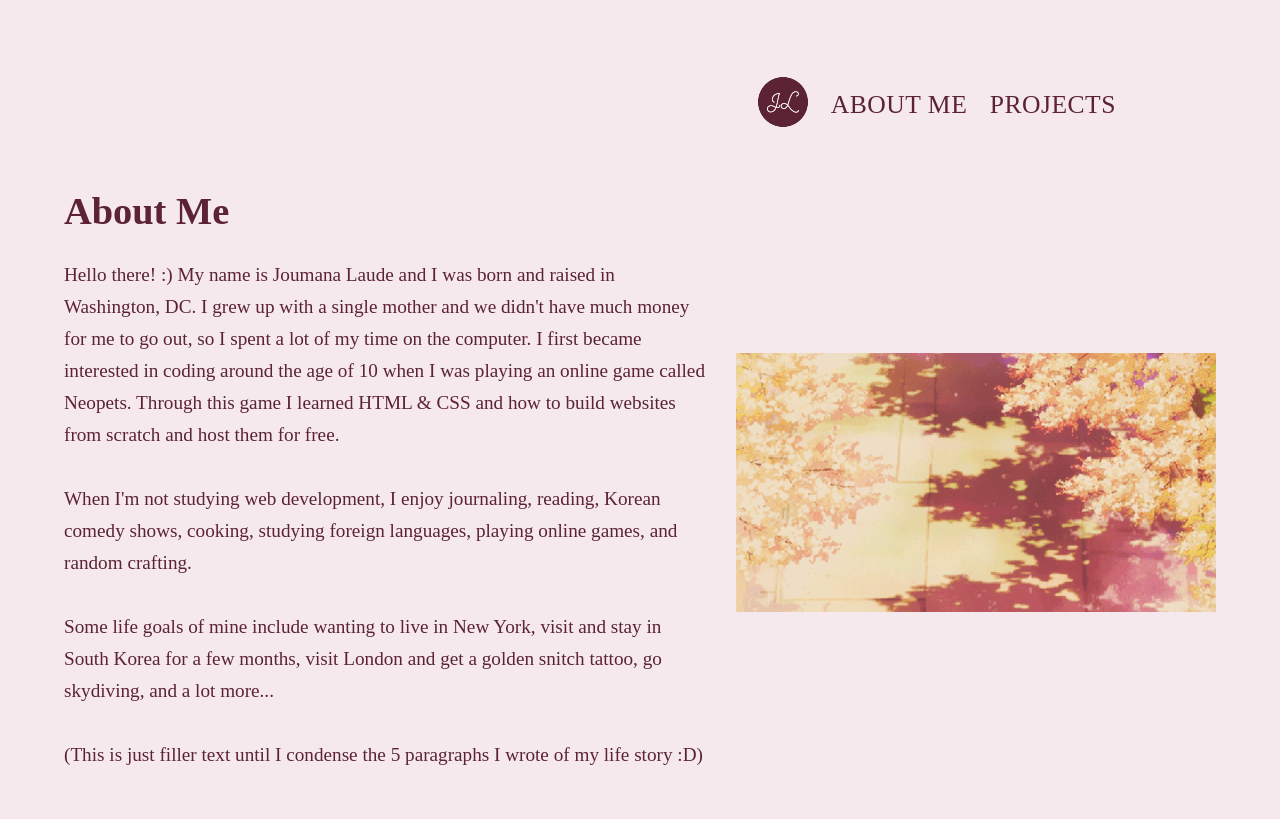
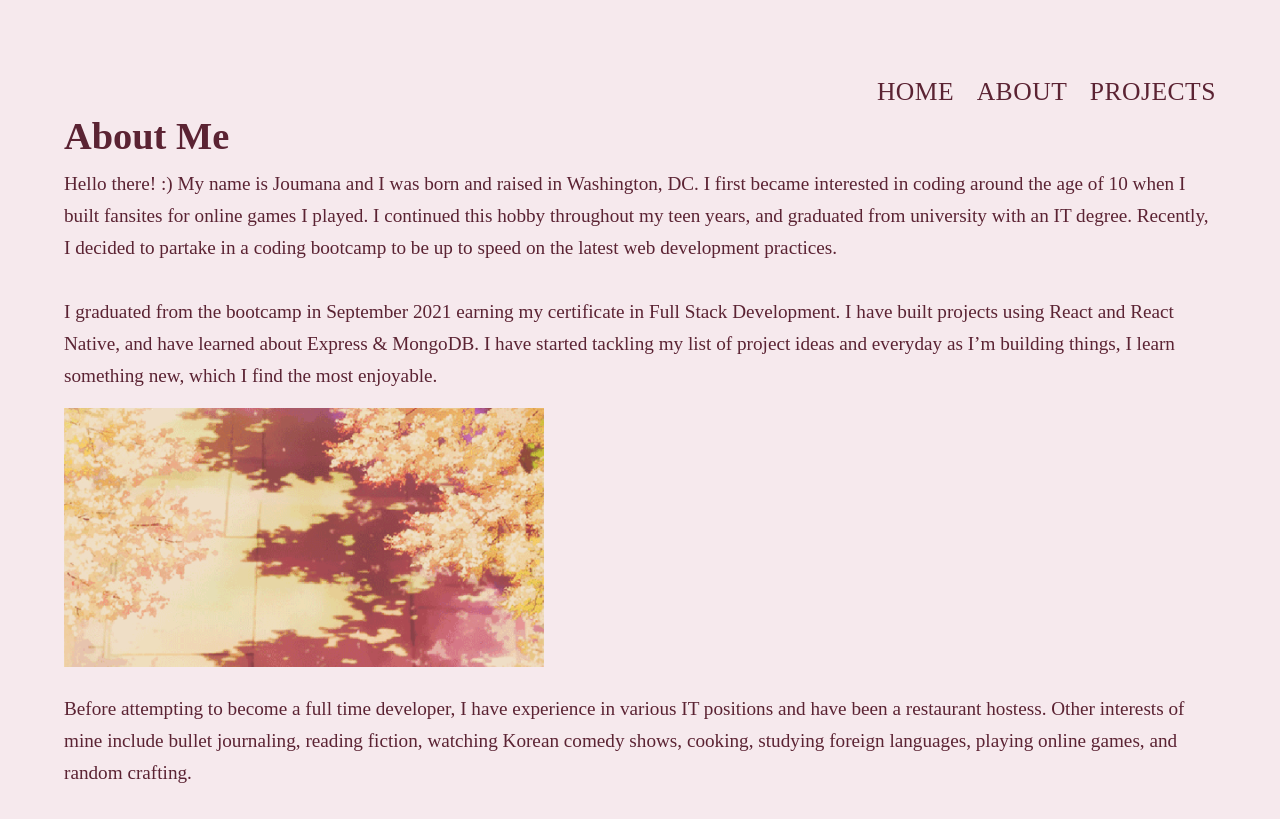
Before and after one commit to JoumanaLaude/portfolio, a React (Create React App) app: page /about in a window 1280 px wide. Built offline with nearby package versions, Linux system fonts and the light colour scheme; a web font is replaced by a local one.

Commit message:
styled component grids

```diff
--- a/src/App.css
+++ b/src/App.css
@@ -110,11 +110,11 @@ li>a:focus::after{
   .main-grid {
     display: grid;
     height: 100vh;
-    grid-template-columns: repeat(5, minmax(300px, 1fr));
+    grid-template-columns: repeat(4, minmax(240px, 1fr));
     grid-template-rows: repeat(3, minmax(240px, 1fr));
     grid-template-areas:
-      ". . . nav nav"
-      ". left left right .";
+      ". . nav ."
+      ". left right .";
   }
   .left {
     grid-area: left;
@@ -150,7 +150,7 @@ li>a:focus::after{
     grid-template-rows: 1fr 2fr 1fr;
     grid-template-areas:
     "nav"
-    "left left right";
+    "left . right";
     padding: 4rem;
   }
   .hello {
@@ -208,7 +208,7 @@ li>a:focus::after{
   }
 }
 
-@media only screen and (max-width: 900px) {
+@media only screen and (max-width: 900px) and (max-width: 1500px) {
   .main-grid {
     padding: 2rem;
   }
--- a/src/components/About/About.js
+++ b/src/components/About/About.js
@@ -1,37 +1,34 @@
 import React from 'react';
+import Navbar from '../Navbar/Navbar';
 import filler from './anime-filler.gif';
 import styled from 'styled-components';
 
 function About() {
     return (
         <>
-            <div className="left">
+        <Navbar />
+            <Left>
                 <AboutMe>
-                    <TLDR>About Me</TLDR>
-                    <Section>Hello there! :) My name is Joumana Laude and I was born and raised in Washington, DC. I grew up with a single mother and we didn't have much money for me to go out, so I spent a lot of my time on the computer. I first became interested in coding around the age of 10 when I was playing an online game called Neopets. Through this game I learned HTML & CSS and how to build websites from scratch and host them for free.</Section>
-
-                    <Section>When I'm not studying web development, I enjoy journaling, reading, Korean comedy shows, cooking, studying foreign languages, playing online games, and random crafting.</Section>
-
-                    <Section>Some life goals of mine include wanting to live in New York, visit and stay in South Korea for a few months, visit London and get a golden snitch tattoo, go skydiving, and a lot more...</Section>
-
-                    <Section>(This is just filler text until I condense the 5 paragraphs I wrote of my life story :D)</Section>
+                    <h1>About Me</h1>
+                    <Section>Hello there! :) My name is Joumana and I was born and raised in Washington, DC. I first became interested in coding around the age of 10 when I built fansites for online games I played. I continued this hobby throughout my teen years, and graduated from university with an IT degree. Recently, I decided to partake in a coding bootcamp to be up to speed on the latest web development practices.</Section>
+                    <Section>I graduated from the bootcamp in September 2021 earning my certificate in Full Stack Development. I have built projects using React and React Native, and have learned about Express & MongoDB. I have started tackling my list of project ideas and everyday as I’m building things, I learn something new, which I find the most enjoyable.</Section>
+                    <img className="intro-img" src={filler} alt="filler img" />
+                    <Section>Before attempting to become a full time developer, I have experience in various IT positions and have been a restaurant hostess. Other interests of mine include bullet journaling, reading fiction, watching Korean comedy shows, cooking, studying foreign languages, playing online games, and random crafting.</Section>
                 </AboutMe>
-            </div>
-            <div className="right">
-                <img className="intro-img" src={filler} alt="filler img" />
-            </div>
+            </Left>
         </>
     )
 }
 
+const Left = styled.div`
+    display: grid;
+    grid-row: 2 / auto;
+    grid-column: 2 / 4;
+`;
+
 const AboutMe = styled.div`
     font-size: 1.2rem;
     line-height: 2rem;
-    padding: 2rem 0;
-`
-
-const TLDR = styled.h1`
-    padding: 1rem 0;
 `
 
 const Section = styled.p`
--- a/src/components/Landing/Landing.js
+++ b/src/components/Landing/Landing.js
@@ -2,10 +2,12 @@ import React from 'react';
 import windchime from './windchime.gif';
 import { faLinkedin, faGithub } from '@fortawesome/free-brands-svg-icons';
 import { FontAwesomeIcon } from "@fortawesome/react-fontawesome";
+import Navbar from '../Navbar/Navbar';
 
 function Landing() {
     return (
         <>
+        <Navbar />
             <div className="left">
                 <div className="hello"><i>Hello, my name is</i></div>
                 <div className="joumana">Joumana</div>
--- a/src/components/Main.js
+++ b/src/components/Main.js
@@ -1,5 +1,5 @@
 import React, { Component } from 'react';
-import Navbar from './Navbar/Navbar';
+// import Navbar from './Navbar/Navbar';
 import Landing from './Landing/Landing';
 import About from './About/About';
 import Projects from './Projects/ProjectPage';
@@ -15,7 +15,6 @@ class Main extends Component {
 
         return (
             <>
-                <Navbar />
                 <Switch>
                     <Route path='/home' component={HomePage} />
                     <Route exact path='/about' component={About} />
--- a/src/components/Navbar/NavLink.js
+++ b/src/components/Navbar/NavLink.js
@@ -1,6 +1,11 @@
 export const NavLink = [
     {
-        title: 'About Me',
+        title: 'Home',
+        path: '/home',
+        name: 'nav-links'
+    },
+    {
+        title: 'About',
         path: '/about',
         name: 'nav-links'
     },
--- a/src/components/Navbar/Navbar.js
+++ b/src/components/Navbar/Navbar.js
@@ -1,5 +1,5 @@
 import React, { useState } from 'react';
-import logo from './jl-logo.png';
+// import logo from './jl-logo.png';
 import { NavLink } from './NavLink';
 import { faBars, faTimes } from "@fortawesome/free-solid-svg-icons";
 import { FontAwesomeIcon } from "@fortawesome/react-fontawesome";
@@ -25,7 +25,7 @@ function Navbar() {
                         </Link>
                     </li>
 
-                    <Link to='/home' className="logo" onClick={showMenu}><img src={logo} alt="logo" /></Link>
+                    {/* <Link to='/home' className="logo" onClick={showMenu}><img src={logo} alt="logo" /></Link> */}
                     {NavLink.map((item, index) => {
                         return (
                             <li key={index}>
@@ -35,7 +35,8 @@ function Navbar() {
                     })}
                 </ul>
             </nav>
-        </div>
+            </div>
+
     )
 }
 
--- a/src/components/Projects/ProjectComponent.js
+++ b/src/components/Projects/ProjectComponent.js
@@ -4,35 +4,33 @@ import styled from 'styled-components';
 const ProjectComponent = ({ data }) => {
     return (
         <>
-            <div className="left">
+            <Left>
                 {data.map((projects, index) => {
                     return (
                         <div key={index}>
+                            <h1>{projects.title}</h1>
                             <Img src={projects.img} alt={projects.title} />
+                            {/* align img left or right in class style */}
+                            <br />{projects.tools}
+
+                            <p>{projects.desc}</p>
                         </div>
                     )
                 })}
-            </div>
-
-            <div className="right">
-                {/* {data.map((projects, index) => {
-                    return (
-                        <div key={index}>
-                            {projects.title}
-                        </div>
-                    )
-                })} */}
-                TBA
-            </div>
-
+            </Left>
         </>
     )
 }
 
-export const Img = styled.img`
-    padding: 2rem;
-`
+const Left = styled.div`
+    display: grid;
+    grid-row: 2 / auto;
+    grid-column: 2 / 3;
+`;
 
+const Img = styled.img`
+    max-width: 100%;
+`;
 
 
 export default ProjectComponent;
--- a/src/components/Projects/ProjectData.js
+++ b/src/components/Projects/ProjectData.js
@@ -2,15 +2,31 @@ import filler from './autumn-gif.gif';
 
 export const projects = [
     {
+        title: "Spacetagram",
+        img: filler,
+        role: "Frontend Developer & UI",
+        tools: "React JS, NASA API",
+        desc: "description here"
+    },
+    {
         title: "Cliche Cafe",
         img: filler,
         role: "Frontend Developer & UI",
-        tools: "React JS, CSS Custom Grid, CSS Flexbox"
+        tools: "React JS, CSS Custom Grid, CSS Flexbox",
+        desc: "description here"
+    },
+    {
+        title: "Animal Crossing Database",
+        img: filler,
+        role: "Frontend Developer & UI",
+        tools: "React JS, API",
+        desc: "description here"
+    },
+    {
+        title: "HiLo Game",
+        img: filler,
+        role: "Frontend Developer & UI",
+        tools: "React Native",
+        desc: "description here"
     }
-    // {
-    //     title: "Animal Crossing Game API",
-    //     img: filler,
-    //     role: "Frontend Developer & UI",
-    //     tools: "React Native, API"
-    // },
 ]
--- a/src/components/Projects/ProjectPage.js
+++ b/src/components/Projects/ProjectPage.js
@@ -1,11 +1,15 @@
 import React from 'react';
+import Navbar from '../Navbar/Navbar';
 import { projects } from './ProjectData';
 import Projects from './ProjectComponent'
-
 function ProjectPage() {
     return (
-        <Projects data={projects} />
+        <>
+            <Navbar />
+            <Projects data={projects} />
+        </>
     )
 }
 
+
 export default ProjectPage;
```
